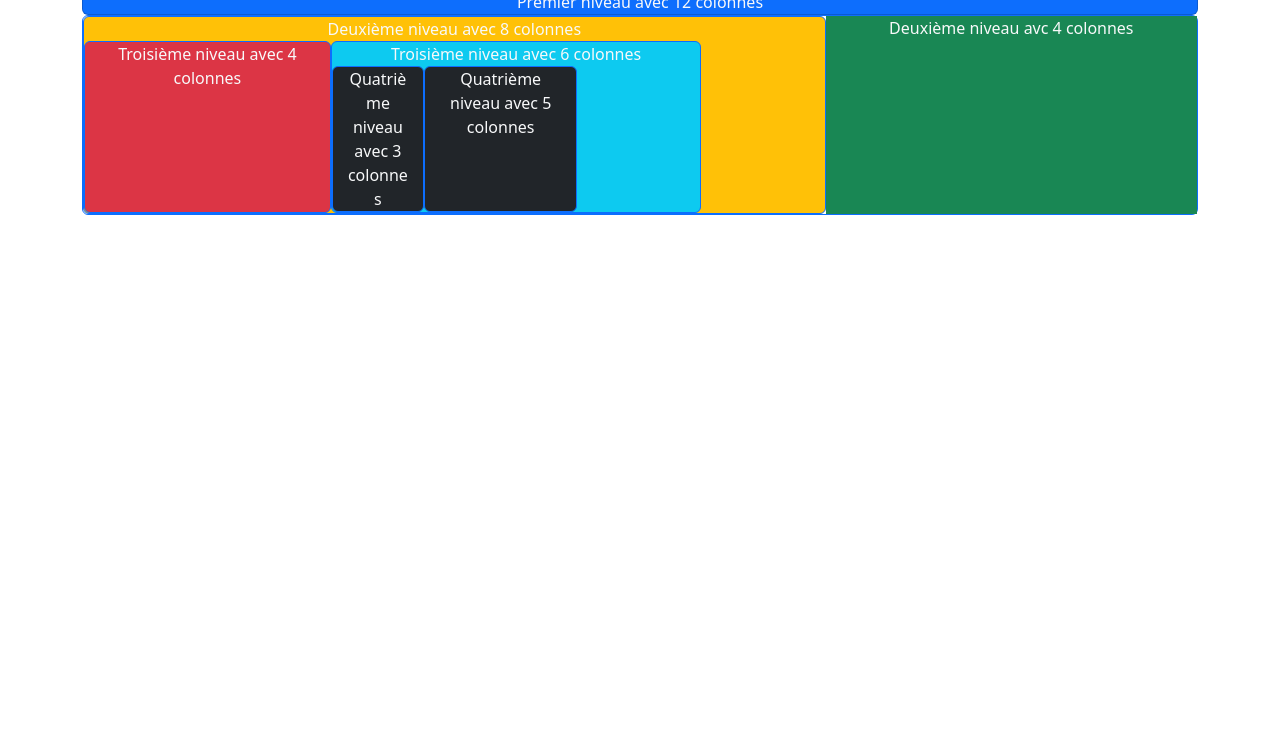
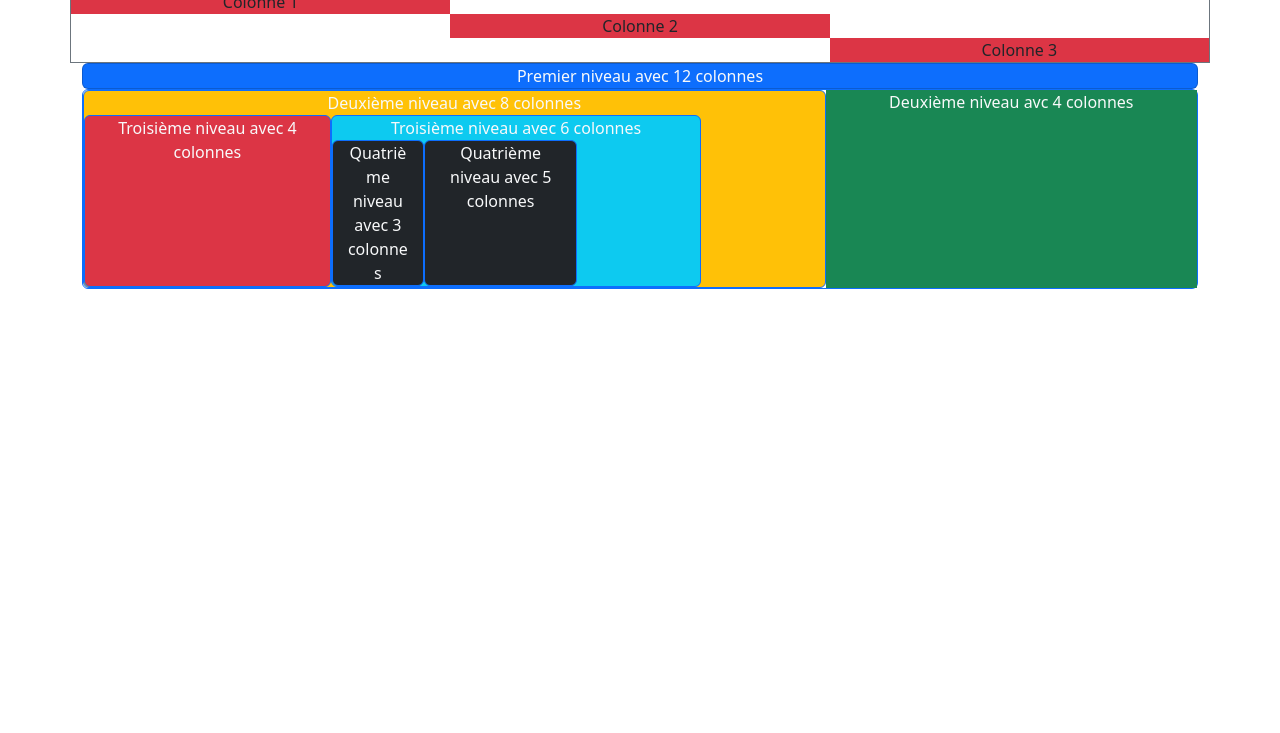
Before and after one commit to LaurentTeyssier/adrar_lt, a plain HTML site: page 5_Exercices_En_Cours_Formation/bootstrap/bootstrap_3/index.html in a window 1280 px wide. Shown: the part 67-800 px from the top of the page. Drawn offline with nearby package versions, Linux system fonts and the light colour scheme.

Commit message:
updating bootstrap section

```diff
--- a/5_Exercices_En_Cours_Formation/bootstrap/bootstrap_3/index.html
+++ b/5_Exercices_En_Cours_Formation/bootstrap/bootstrap_3/index.html
@@ -12,7 +12,7 @@
 
 <body>
     <h1>CRC</h1>
-    <!-- <div class="container border border-secondary text-center">
+    <div class="container border border-secondary text-center">
         <div class="row ">
             <div class="col-4 bg-danger">Colonne 1</div>
         </div>
@@ -24,7 +24,7 @@
             </div>
 
         </div>
-    </div> -->
+    </div>
     <div class="container text-center text-light">
         <div class="container">
             <div class="row">
@@ -50,10 +50,6 @@
         </div>
     </div>
 
-    <!-- <div class="container text-center bg-success">
-            <div class="row"></div>
-            <div class="col-4 bg-success">Deuxième niveau avec 4 colonnes</div>
-        </div> -->
 
 
 
```
